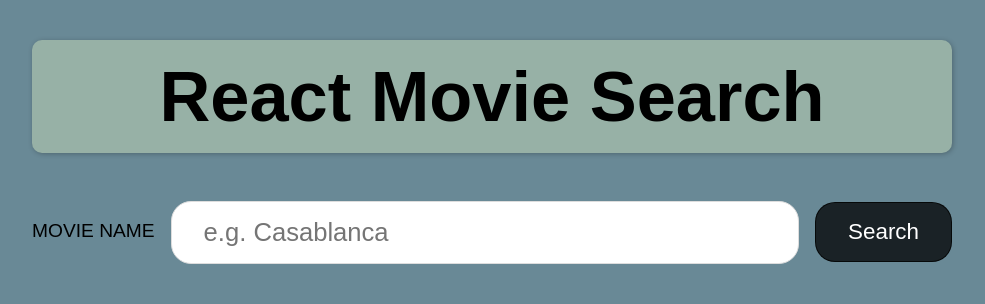
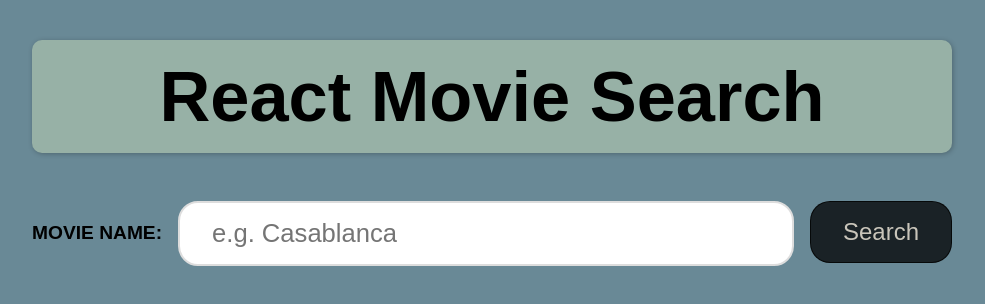
Before and after one commit to TJdev-codes/movie-search, a React (Create React App) app: page / in a window 1280 px wide. Shown: the top 304 px of the page, without its empty margins (148-1133 px from the left). Built offline with nearby package versions, Linux system fonts and the light colour scheme.

Commit message:
replaced index.css with styled-components

```diff
--- a/src/App.js
+++ b/src/App.js
@@ -1,6 +1,4 @@
 import React from 'react';
-import './index.css';
-// import { ThemeProvider } from 'styled-components';
 import SearchMovies from './SearchMovies';
 import { Container } from './components/styles/Container.styled';
 import GlobalStyles from './components/styles/Global';
--- a/src/MovieCard.js
+++ b/src/MovieCard.js
@@ -1,20 +1,21 @@
 import React from "react";
+import Card from "./components/styles/Card.styled";
+import CardImage from "./components/styles/CardImage.styled";
 
 export default function MovieCard({movie}) {
 
     return (
-        <div className="card">
-                        <img
-                            className="card--image"
+        <Card>
+            <CardImage
                 src={`https://image.tmdb.org/t/p/w185_and_h278_bestv2/${movie.poster_path}`}
                 alt={movie.title + "poster"}
                 />
-                        <div className="card--content">
-                            <h3 className="card--title">{movie.title}</h3>
+            <div>
+                <h3>{movie.title}</h3>
                 <p><small>RELEASE DATE: {movie.release_date}</small></p>
                 <p><small>RATING: {movie.vote_average}</small></p>
-                            <p className="card--desc">{movie.overview}</p>
+                <p>{movie.overview}</p>
             </div>
-                    </div>
+        </Card>
     )
 }
--- a/src/SearchMovies.js
+++ b/src/SearchMovies.js
@@ -2,6 +2,9 @@ import React, {useState} from "react"
 import MovieCard from "./MovieCard"
 import Button from "./components/styles/Button.styled"
 import Form from "./components/styles/Form.styled"
+import Input from "./components/styles/Input.styled"
+import Label from "./components/styles/Label.styled"
+import CardList from "./components/styles/CardList.styled"
 
 export default function SearchMovies() {
 
@@ -24,8 +27,8 @@ export default function SearchMovies() {
     return (
         <>
             <Form onSubmit={searchMovies}>
-                <label htmlFor="query" className="label">Movie Name</label>
-                <input
+                <Label htmlFor="query">Movie Name:</Label>
+                <Input
                     type="text"
                     name="query"
                     placeholder="e.g. Casablanca"
@@ -34,11 +37,11 @@ export default function SearchMovies() {
                 />
                 <Button type="submit">Search</Button>
             </Form>
-            <div className="card-list">
+            <CardList>
                 {movies.filter(movie => movie.poster_path).map(movie => (
                     <MovieCard movie={movie} key={movie.id}/>
             )
-                )}</div>
+                )}</CardList>
         </>
     )
 }
--- a/src/components/styles/Button.styled.js
+++ b/src/components/styles/Button.styled.js
@@ -2,11 +2,12 @@ import styled from "styled-components";
 
 const Button = styled.button`
     background-color: rgba(0, 0, 0, 0.75);
-    color: white;
+    color: #c9c5ba;
     padding: 1rem 2rem;
+    margin-bottom: 1.15rem;
     border: 1px solid rgba(0, 0, 0, 0.75);
     border-radius: 20px;
-    font-size: 1.4rem;
+    font-size: 1.5rem;
     cursor: pointer;
     transition: background-color 250ms;
 
--- /dev/null
+++ b/src/components/styles/Card.styled.js
@@ -0,0 +1,10 @@
+import styled from "styled-components";
+
+const Card = styled.div`
+    padding: 2rem 4rem;
+    border-radius: 10px;
+    box-shadow: 1px 1px 5px rgba(0,0,0,0.25);
+    margin-bottom: 2rem;
+    background-color: #c9c5ba;
+`
+export default Card
--- /dev/null
+++ b/src/components/styles/CardImage.styled.js
@@ -0,0 +1,8 @@
+import styled from "styled-components";
+
+const CardImage = styled.img`
+  margin: 0 auto;
+  display: block;
+`
+
+export default CardImage
--- /dev/null
+++ b/src/components/styles/CardList.styled.js
@@ -0,0 +1,6 @@
+import styled from "styled-components";
+
+const CardList = styled.div`
+    margin-top: 4rem;
+`
+export default CardList
--- a/src/components/styles/Global.js
+++ b/src/components/styles/Global.js
@@ -13,11 +13,12 @@ const GlobalStyles = createGlobalStyle`
     background-color: #698996;
     }
 
-    p {
-    font-size: 2rem;
+    h3 {
+    margin-bottom: 0.5rem;
+    font-size: 3.2rem;
     }
 
-    small {
+    p {
     font-size: 1.5rem;
     }
 
--- /dev/null
+++ b/src/components/styles/Input.styled.js
@@ -0,0 +1,12 @@
+import styled from "styled-components";
+
+const Input = styled.input`
+    font-size: 1.6rem;
+    padding: 0.5rem 2rem;
+    line-height: 2.8rem;
+    border-radius: 20px;
+    border: 2px solid #ddd;
+    margin-bottom: 1rem;
+`
+
+export default Input
--- /dev/null
+++ b/src/components/styles/Label.styled.js
@@ -0,0 +1,9 @@
+import styled from "styled-components";
+
+const Label = styled.label`
+    font-size: 1.2rem;
+    margin-bottom: 1rem;
+    text-transform: uppercase;
+    font-weight: 700;
+`
+export default Label
--- a/src/index.css
+++ /dev/null
@@ -1,44 +0,0 @@
-
-form {
-  display: grid;
-}
-
-label {
-  font-size: 1.2rem;
-  margin-bottom: 0.2rem;
-  text-transform: uppercase;
-}
-
-input {
-  font-size: 1.6rem;
-  padding: 0.5rem 2rem;
-  line-height: 2.8rem;
-  border-radius: 20px;
-  border: 1px solid #ddd;
-  margin-bottom: 1rem;
-}
-
-
-
-
-.card-list {
-  margin-top: 4rem;
-}
-
-.card {
-  padding: 2rem 4rem;
-  border-radius: 10px;
-  box-shadow: 1px 1px 5px rgba(0,0,0,0.25);
-  margin-bottom: 2rem;
-  background-color: #c9c5ba;
-}
-
-.card--title {
-  margin-bottom: 0.5rem;
-  font-size: 3.2rem;
-}
-
-.card--image {
-  margin: 0 auto;
-  display: block;
-}
```
Lines whose indentation alone changed are shown as unchanged.
